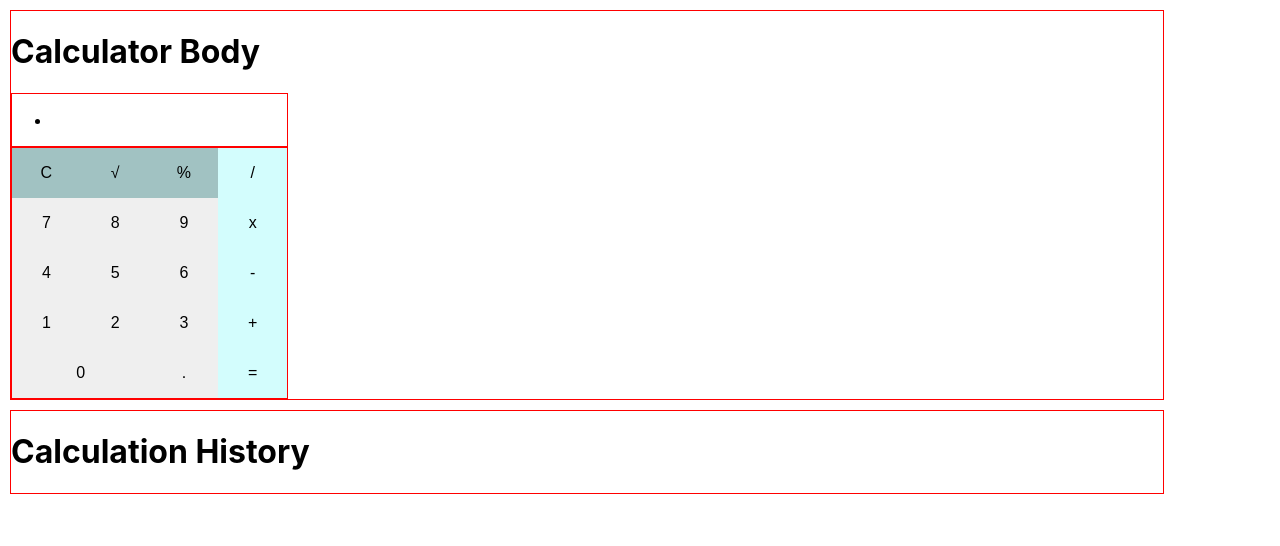
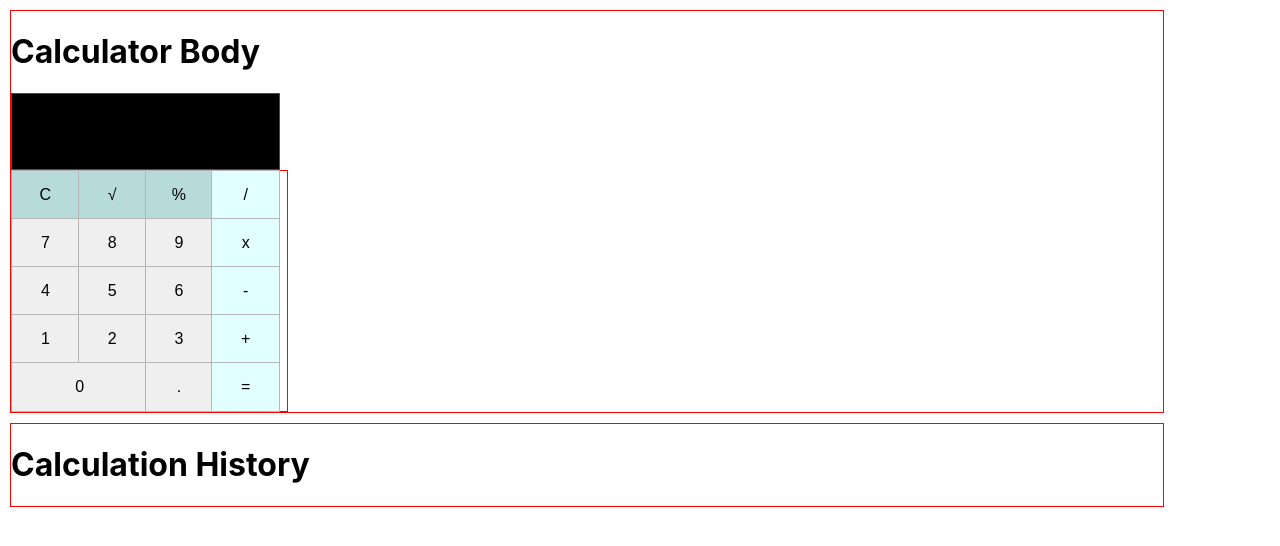
Before and after one commit to srsimonson/calculator-app, a React (Create React App) app: page / in a window 1280 px wide. Shown: the top 546 px of the page. Built offline with nearby package versions, Linux system fonts and the light colour scheme.

Commit message:
style tweaks

```diff
--- a/src/components/Buttons/Buttons.css
+++ b/src/components/Buttons/Buttons.css
@@ -5,10 +5,11 @@
 
 button {
     width: 25%;
-    border: none;
+    border: 1px solid rgb(182, 182, 182);
     height: 50px;
     outline: none;
     font-size: 1em;
+    margin: -1px;
 }
 
 button:hover {
@@ -16,24 +17,34 @@ button:hover {
 }
 
 button:active {
-    transform: translateY(2px);
+    transform: translateY(3px);
 }
 
 .operator {
-    background-color: rgb(211, 253, 253);
+    background-color: rgb(226, 255, 255);
 }
 
 .non-ops {
-    background-color: rgb(161, 194, 194);
+    background-color: rgb(183, 218, 218);
 }
 
 .zero {
     width: 50%;
+    margin-right: -3px;
 }
 
 .output {
     border: 1px solid red;
-    width: 255px;
+    width: 247px;
     text-align: right;
     padding-right: 20px;
+    color: white;
+    background-color: black;
+    font-size: 25px;
+
 }
+
+li {
+    list-style-type: none;
+    height: 25px;
+}
```
